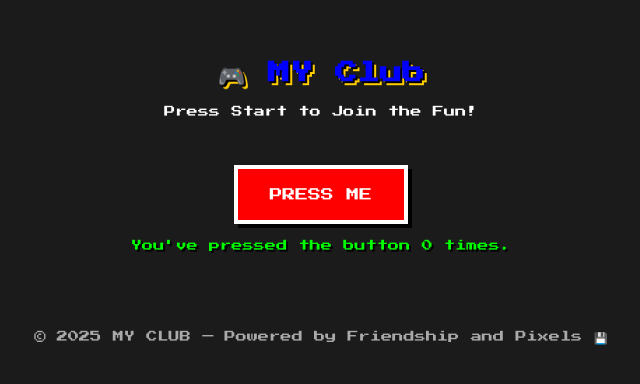
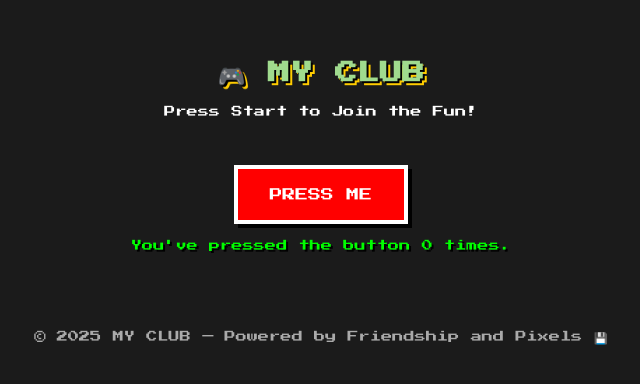
Before and after one commit to mandoo1124/mandoo1124.github.io, a plain HTML site: page index.html in a window 1280 px wide. Shown: the part 196-580 px from the top of the page, without its empty margins (319-959 px from the left). Drawn offline with Linux system fonts and the light colour scheme.

Commit message:
Changed color and club capitalized

```diff
--- a/index.html
+++ b/index.html
@@ -10,7 +10,7 @@
 <body>
   <div class="container">
     <header>
-      <h1>🎮 MY Club</h1>
+      <h1>🎮 MY CLUB</h1>
       <p>Press Start to Join the Fun!</p>
     </header>
 
--- a/style.css
+++ b/style.css
@@ -19,7 +19,7 @@ header {
 }
 
 h1 {
-  color: #0000FF;
+  color: #a0db8e;
   text-shadow: 2px 2px 0 #000, 4px 4px 0 #ffcc00;
   font-size: 1.4rem;
 }
```
